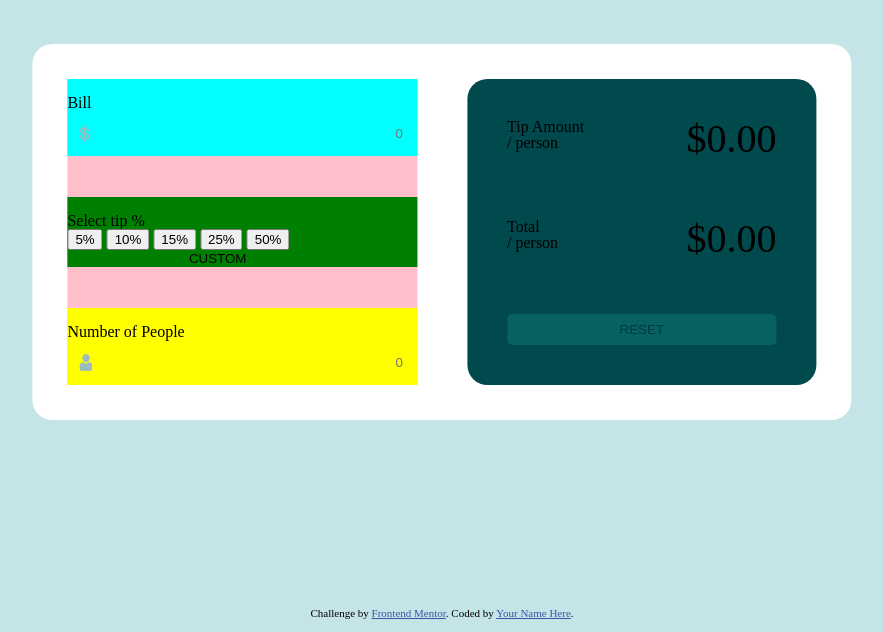
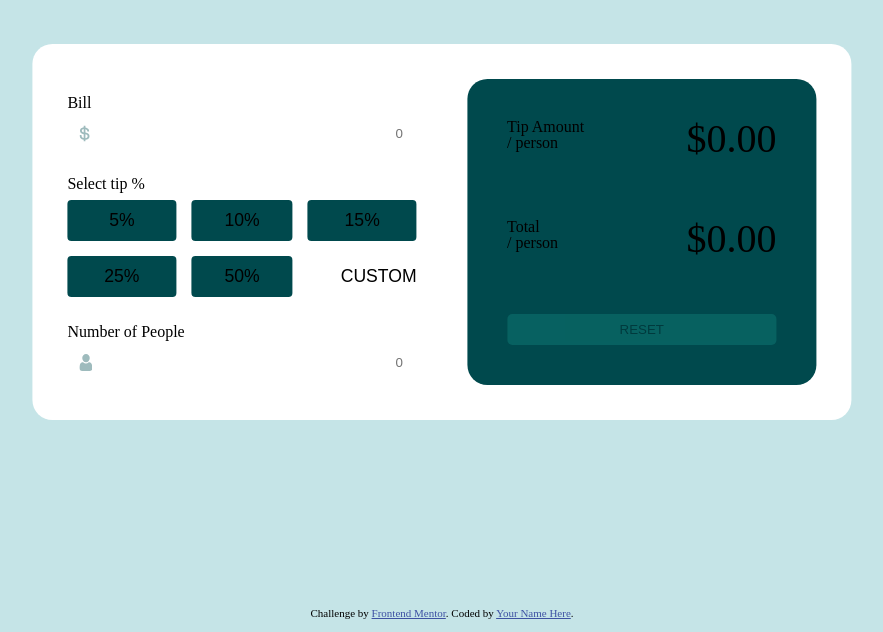
Before and after one commit to HugoLc/FrontendMentor-4, a plain HTML site: page index.html in a window 1280 px wide. Shown: the part 168-800 px from the top of the page, without its empty margins (198-1081 px from the left). Drawn offline with Linux system fonts and the light colour scheme.

Commit message:
Finalizada a disposição dos elementos da section .preencimento

```diff
--- a/css/master.css
+++ b/css/master.css
@@ -31,7 +31,7 @@ html, body{
 }
 /*-----------------------*/
 .preenchimento{
-  background: pink;
+
   display: flex;
   flex-direction: column;
   justify-content: space-between;
@@ -61,15 +61,43 @@ html, body{
 }
 
 .conta{
-  background: cyan;
+
 }
 
 .tip{
-  background: green;
+
+}
+
+.porcentagens{
+  display: grid;
+  grid-template-columns: 33.3%  33.3% 33.3%;
+  grid-template-rows: 1fr 1fr;
+  /* grid-gap: 15px; */
+  grid-g
+}
+
+.bt-porcento, .tb-custom{
+  padding: 10px 0;
+  font-size: 1.1em;
+  margin: 7.5px;
+}
+
+.bt-porcento:nth-child(1), .bt-porcento:nth-child(4){
+  margin-left: 0;
+}
+
+.bt-porcento:nth-child(3), .tb-custom{
+  margin-right: 0;
+}
+
+.bt-porcento{
+  border: none;
+  border-radius: 4px;
+  background: hsl(183, 100%, 15%);
 }
 
 .num-pessoas{
-  background: yellow;
+
 }
 
 /*-----------------------*/
```
